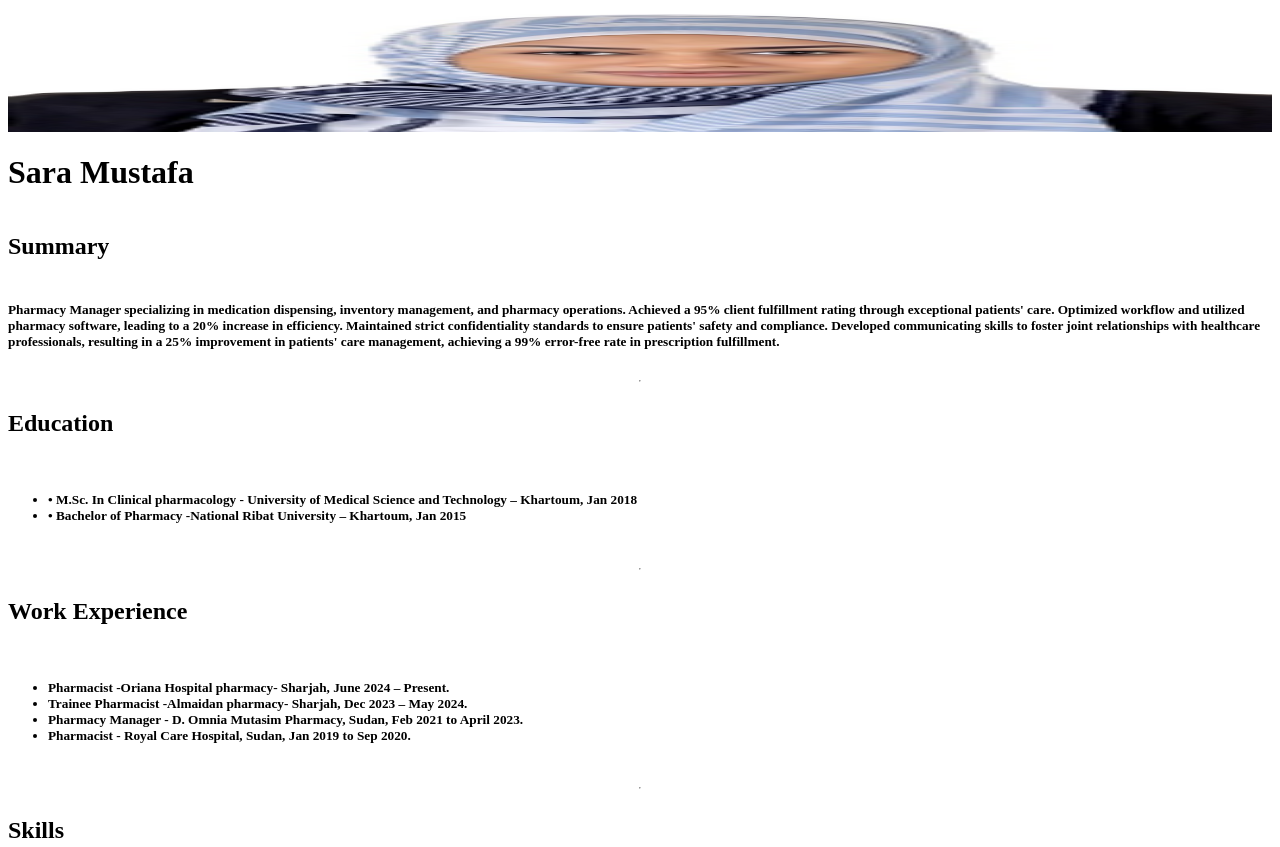
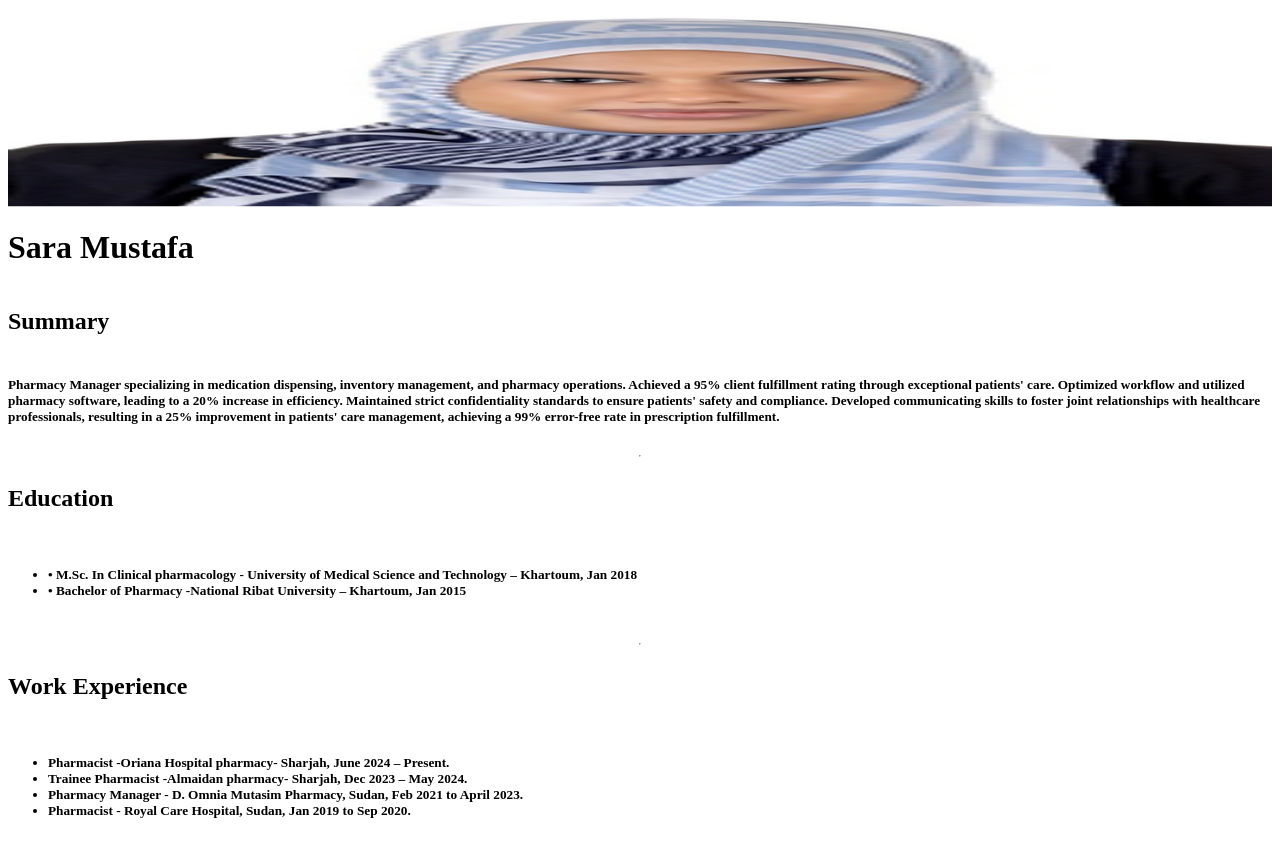
Before and after one commit to omer4elamin/resume, a plain HTML site: page index.html in a window 1280 px wide. Shown: the top 847 px of the page. Drawn offline with Linux system fonts and the light colour scheme.

Commit message:
Update index.html

```diff
--- a/index.html
+++ b/index.html
@@ -9,11 +9,14 @@
             display:inline-flex;
             flex-direction: column;
         }
+        .container > .image{
+            flex-basis:200px;
+        }
     </style>
 </head>
 <body>
     <div class="container">
-    <img src="./assets/photo.bmp" height="125"/>
+    <img class="image" src="./assets/photo.bmp" height="125"/>
     <h1>Sara Mustafa</h1>
     <h2>Summary</h2>
     <h5>
```
